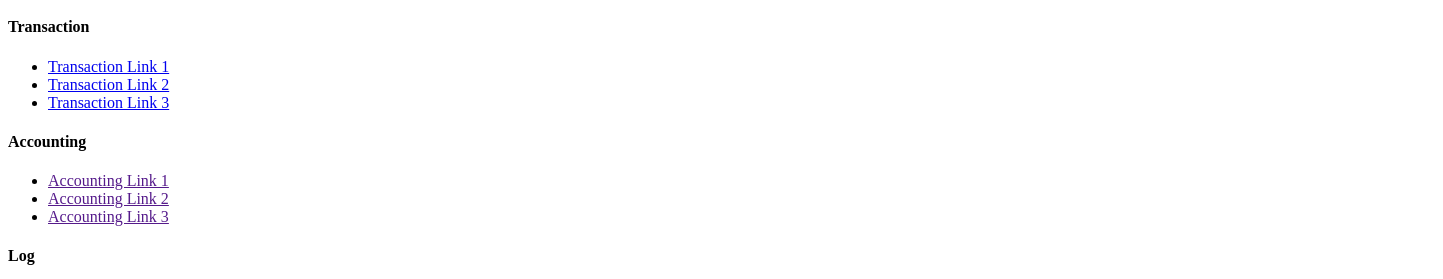
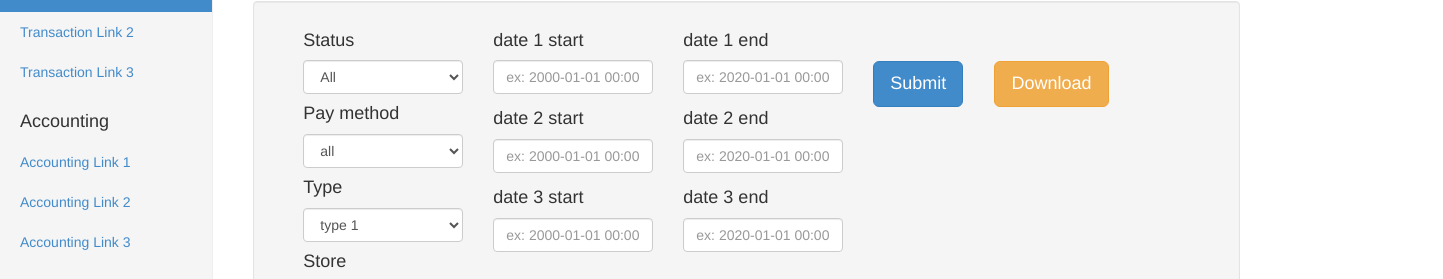
Before and after one commit to Lance70176/Rex_cms_1, a plain HTML site: page index.html in a window 1280 px wide. Shown: the part 139-418 px from the top of the page, 1443 px wide, since content can reach past the window. Drawn offline with nearby package versions, Linux system fonts and the light colour scheme; the site is published under a folder, as on GitHub Pages, so addresses that start at the root find nothing.

Commit message:
Fix path.

```diff
--- a/index.html
+++ b/index.html
@@ -11,10 +11,10 @@
     <title> Rex CMS </title>
 
     <!-- Bootstrap core CSS -->
-    <link href="/bootstrap/css/bootstrap.css" rel="stylesheet">
+    <link href="./bootstrap/css/bootstrap.css" rel="stylesheet">
 
     <!-- Custom styles for this template -->
-    <link href="/bootstrap/css/dashboard.css" rel="stylesheet">
+    <link href="./bootstrap/css/dashboard.css" rel="stylesheet">
 
 
     <!-- HTML5 shim and Respond.js for IE8 support of HTML5 elements and media queries -->
@@ -337,9 +337,9 @@
     ================================================== -->
     <!-- Placed at the end of the document so the pages load faster -->
     <script src="http://cdn.bootcss.com/jquery/1.11.1/jquery.min.js"></script>
-    <script src="/bootstrap/js/bootstrap.min.js"></script>
-    <script src="/bootstrap/js/docs.min.js"></script>
+    <script src="./bootstrap/js/bootstrap.min.js"></script>
+    <script src="./bootstrap/js/docs.min.js"></script>
     <!-- IE10 viewport hack for Surface/desktop Windows 8 bug -->
-    <script src="/bootstrap/js/ie10-viewport-bug-workaround.js"></script>
+    <script src="./bootstrap/js/ie10-viewport-bug-workaround.js"></script>
   </body>
 </html>
```
